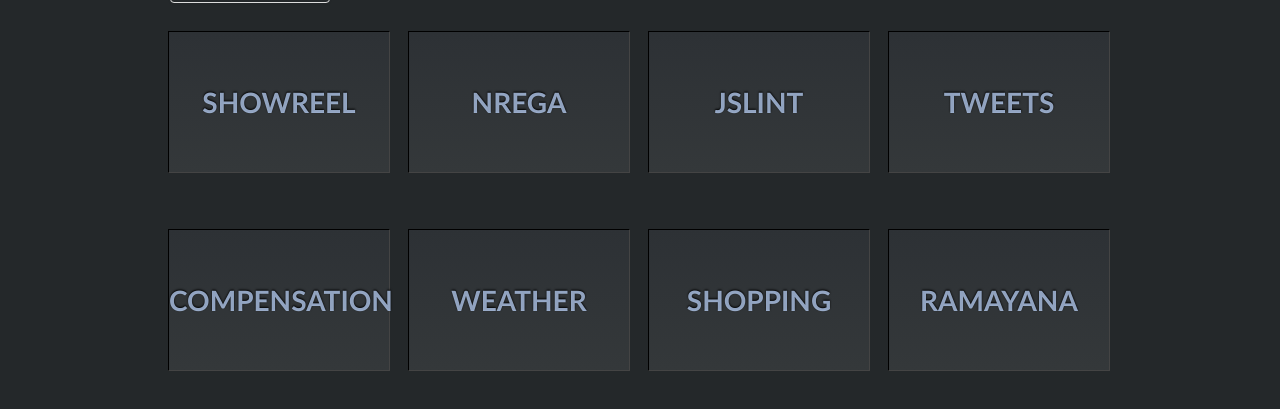
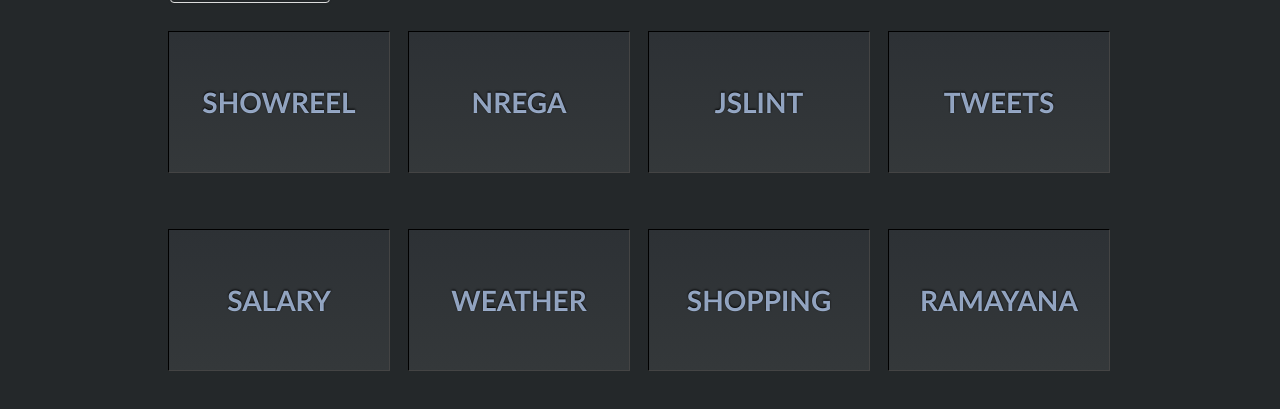
Before and after one commit to sanand0/beautiful-visualisations, a plain HTML site: page index.html in a window 1280 px wide. Shown: the part 267-676 px from the top of the page. Drawn offline with Linux system fonts and the light colour scheme.

Commit message:
index.html: renamed shorted for font size

```diff
--- a/index.html
+++ b/index.html
@@ -93,7 +93,7 @@
   <a class="span3 box" href="nrega.html">NREGA</a>
   <a class="span3 box" href="jslint.html">JSLint</a>
   <a class="span3 box" href="tweets.html">Tweets</a>
-  <a class="span3 box" href="https://blog.wealthfront.com/startup-employee-equity-compensation/">Compensation</a>
+  <a class="span3 box" href="https://blog.wealthfront.com/startup-employee-equity-compensation/">Salary</a>
   <a class="span3 box" href="weather.html">Weather</a>
   <a class="span3 box" href="shopping.html">Shopping</a>
   <a class="span3 box" href="wordcloud.html">Ramayana</a>
```
